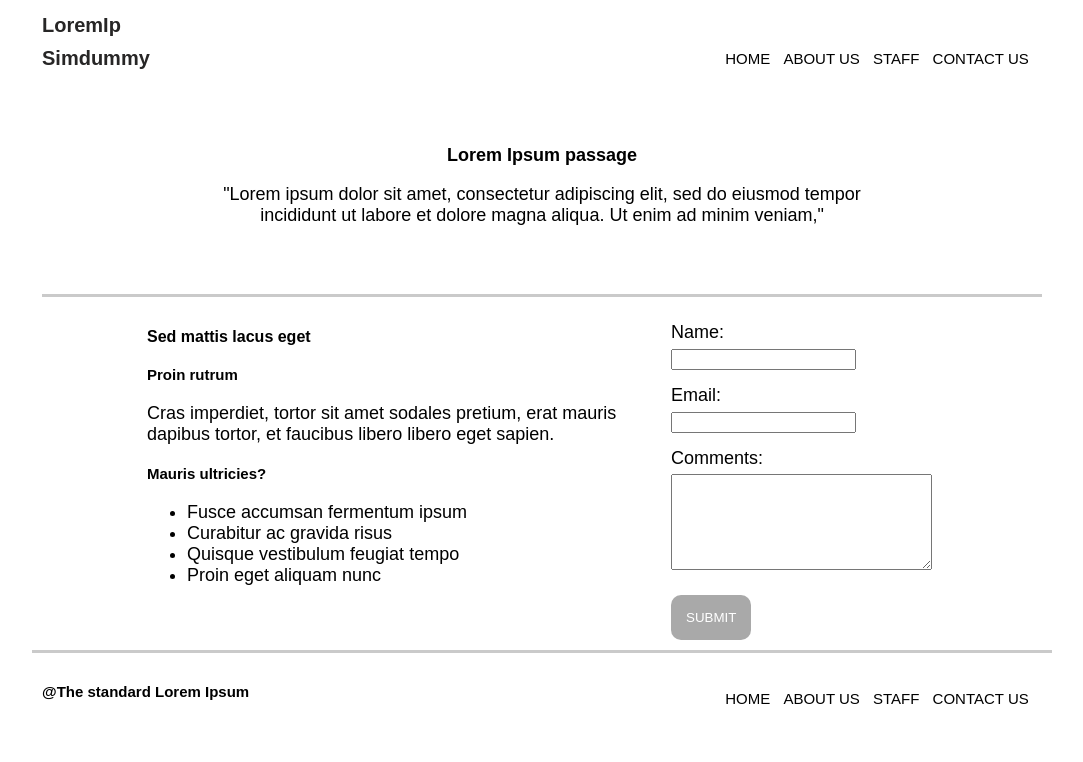
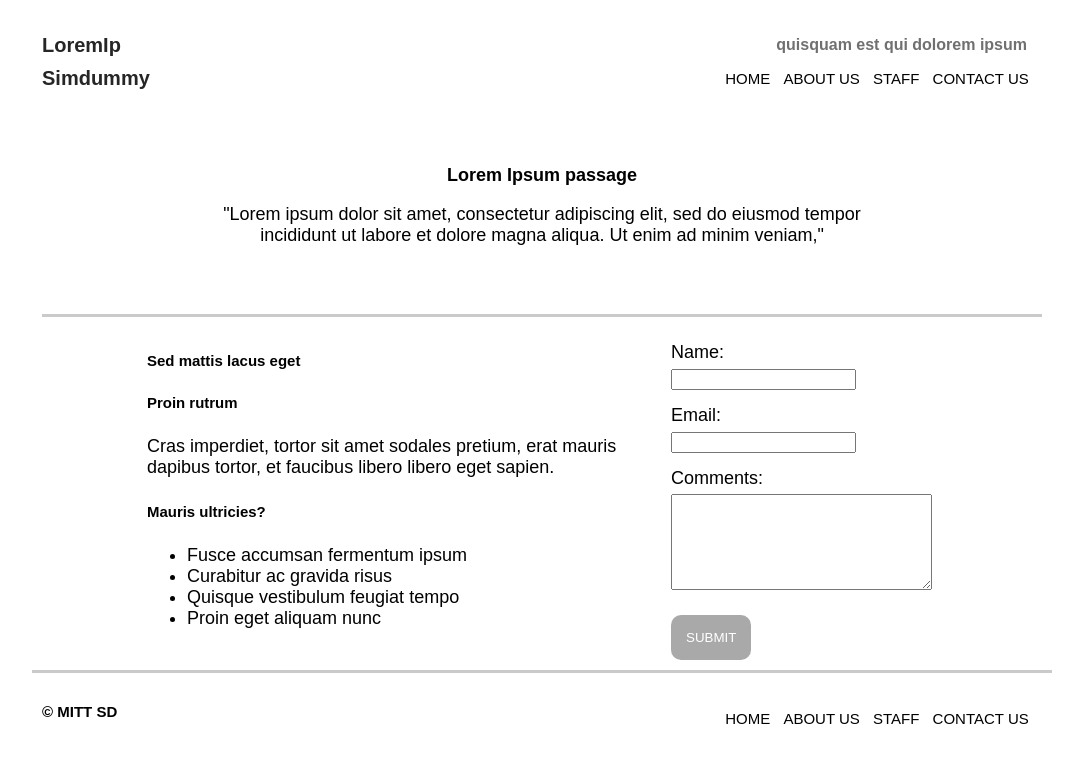
Before and after one commit to jzca/groupProjectOfHTML, a plain HTML site: page contactus.html in a window 1280 px wide. Shown: the whole page, without its empty margins (98-1181 px from the left). Drawn offline with Linux system fonts and the light colour scheme.

Commit message:
3rd
make it better

```diff
--- a/contactus.html
+++ b/contactus.html
@@ -4,12 +4,15 @@
     <meta charset="UTF-8">
     <meta name="viewport" content="width=device-width, initial-scale=1.0">
     <meta http-equiv="X-UA-Compatible" content="ie=edge">
-    <title>Welcome to MITT Software Development</title>
+    <title>Business web site templete</title>
     <link rel="stylesheet" href="css/contactus.css">
 
 </head>
 <body>
     <header>
+            <div class="title-above-menu">
+                    <h3>quisquam est qui dolorem ipsum</h3>
+            </div>
             <div class="header-frame">
                 <div class="title">
                     <h1>LoremIp</h1>
@@ -38,11 +41,11 @@
 
 
                     <div class="atleft">
-                            <h3>Sed mattis lacus eget </h3>
-                            <h4>Proin rutrum</h4>
+                            <h4>Sed mattis lacus eget </h4>
+                            <h5>Proin rutrum</h5>
                             <p>Cras imperdiet, tortor sit amet sodales pretium, erat mauris dapibus tortor, et faucibus libero
                                 libero eget sapien.</p>
-                            <h4>Mauris ultricies?</h4>
+                            <h5>Mauris ultricies?</h5>
                             <ul>
                                 <li>Fusce accumsan fermentum ipsum</li>
                                 <li>Curabitur ac gravida risus</li>
@@ -81,7 +84,7 @@
    <footer>
         <div class="footer-frame">
              <div class="copyright">
-                <h4>@The standard Lorem Ipsum </h4>
+                <h4>© MITT SD</h4>
              </div>
             <div>
                     <div class="menu-bottom">
```
Also changed, not shown: aboutus.html (+7 -4 lines), index.html (+5 -2 lines), staff.html (+5 -2 lines).
